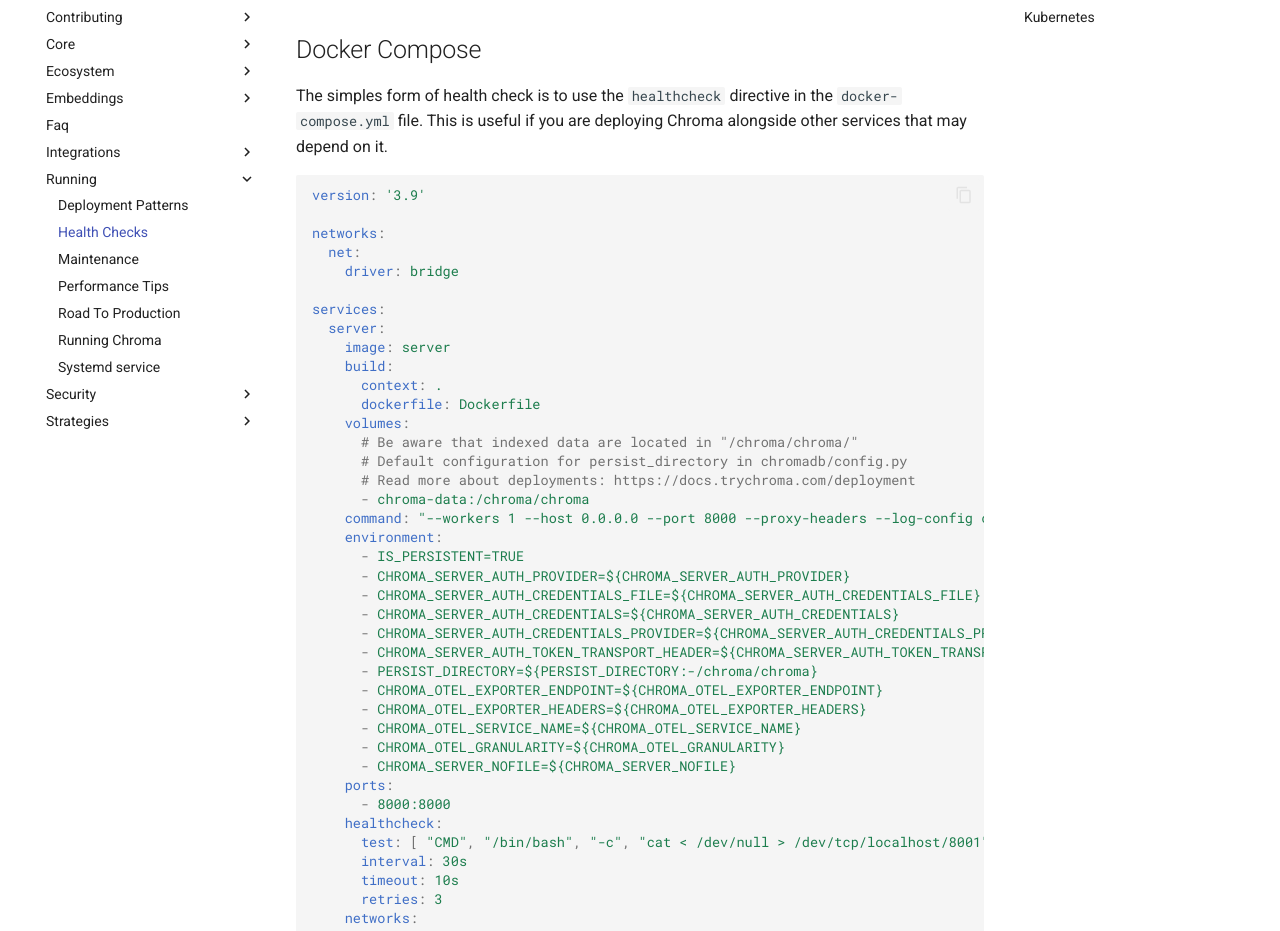
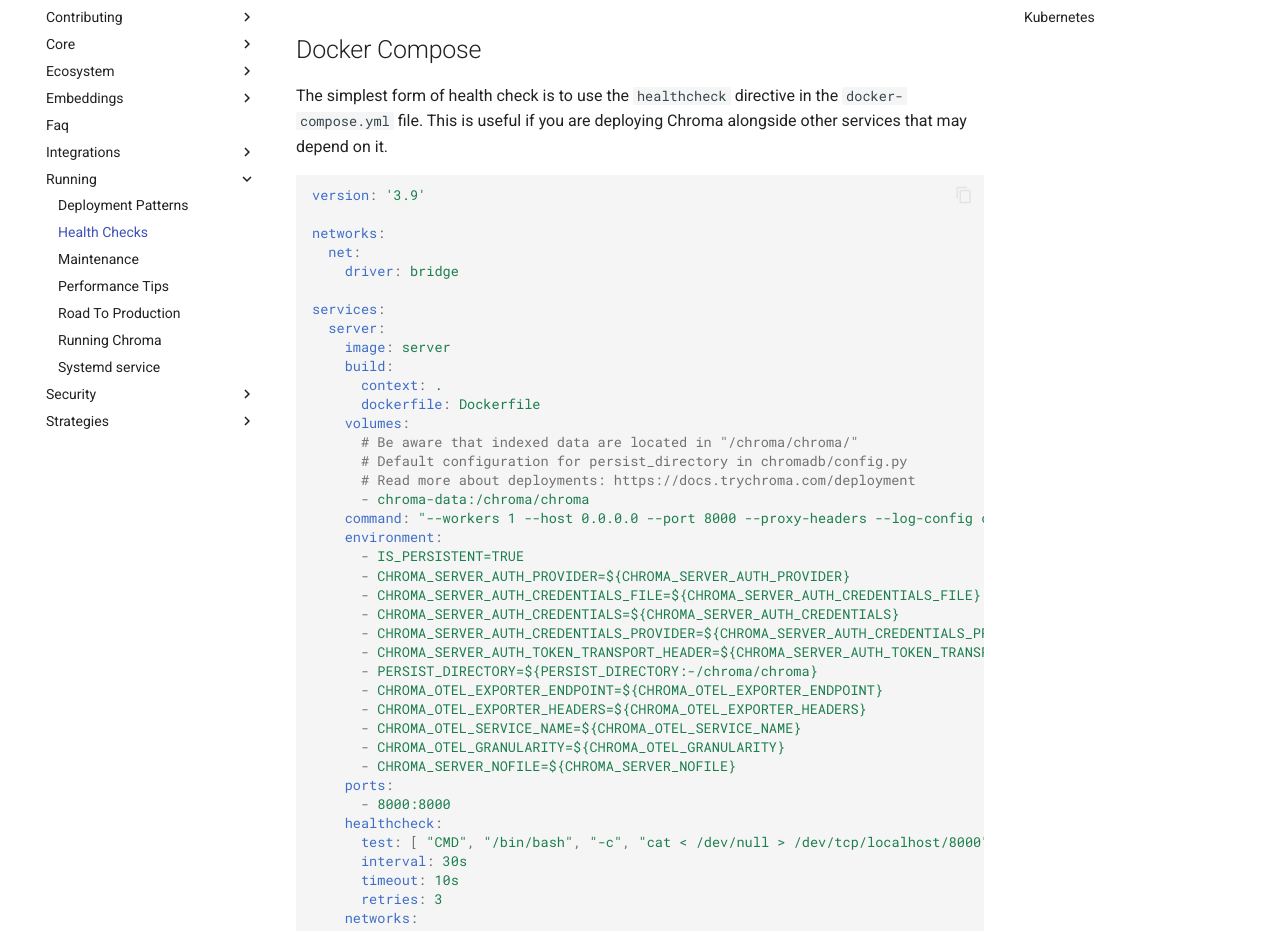
Before and after one commit to amikos-tech/chroma-cookbook, an MkDocs documentation site: the page built from docs/running/health-checks.md, in a window 1280 px wide and 1400 px high. Shown: the part 148-1079 px from the top of the window. Built offline with MkDocs 1.6.1 and Material for MkDocs 9.7.7, drawn with Linux system fonts in a browser that asks for light colours; comment, search, counter and statistics services are not loaded.

Commit message:
fix: fix typo + default port number in health-check docs

````diff
--- a/docs/running/health-checks.md
+++ b/docs/running/health-checks.md
@@ -2,7 +2,7 @@
 
 ## Docker Compose
 
-The simples form of health check is to use the `healthcheck` directive in the `docker-compose.yml` file. This is useful
+The simplest form of health check is to use the `healthcheck` directive in the `docker-compose.yml` file. This is useful
 if you are deploying Chroma alongside other services that may depend on it.
 
 ```yaml
@@ -40,7 +40,7 @@ services:
     ports:
       - 8000:8000
     healthcheck:
-      test: [ "CMD", "/bin/bash", "-c", "cat < /dev/null > /dev/tcp/localhost/8001" ]
+      test: [ "CMD", "/bin/bash", "-c", "cat < /dev/null > /dev/tcp/localhost/8000" ]
       interval: 30s
       timeout: 10s
       retries: 3
````
